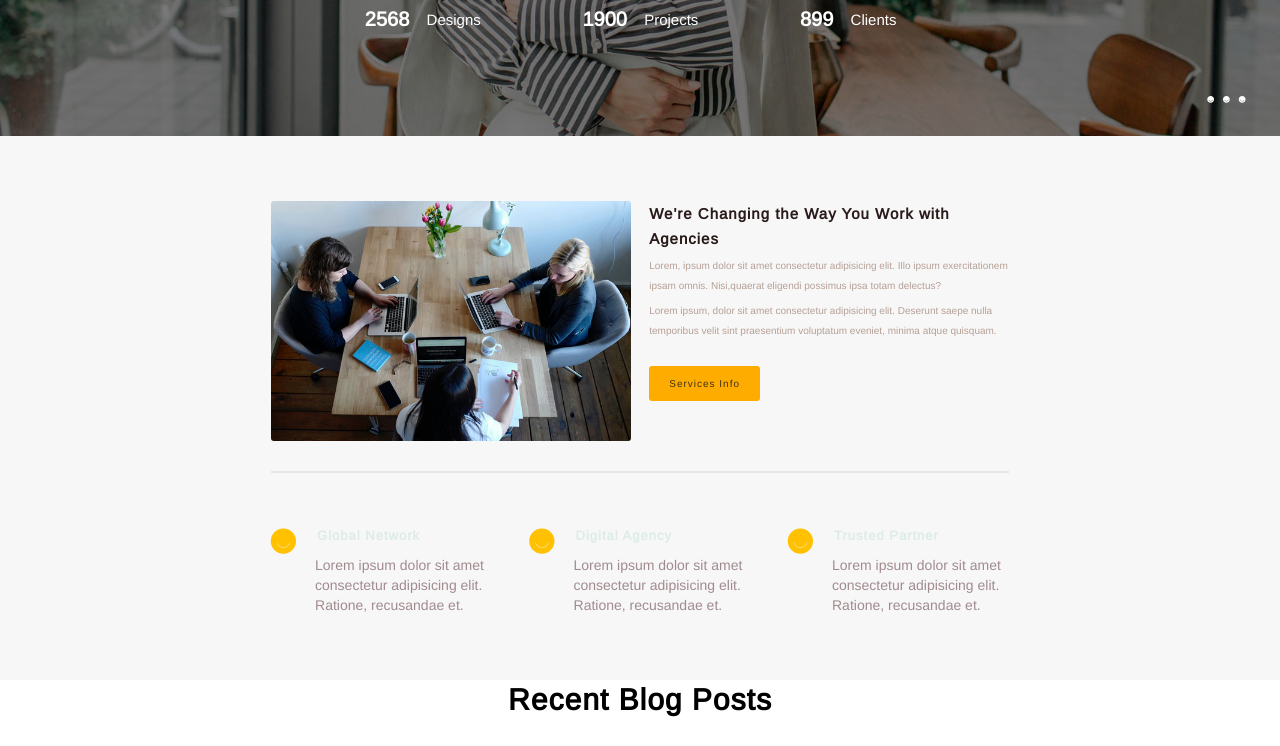
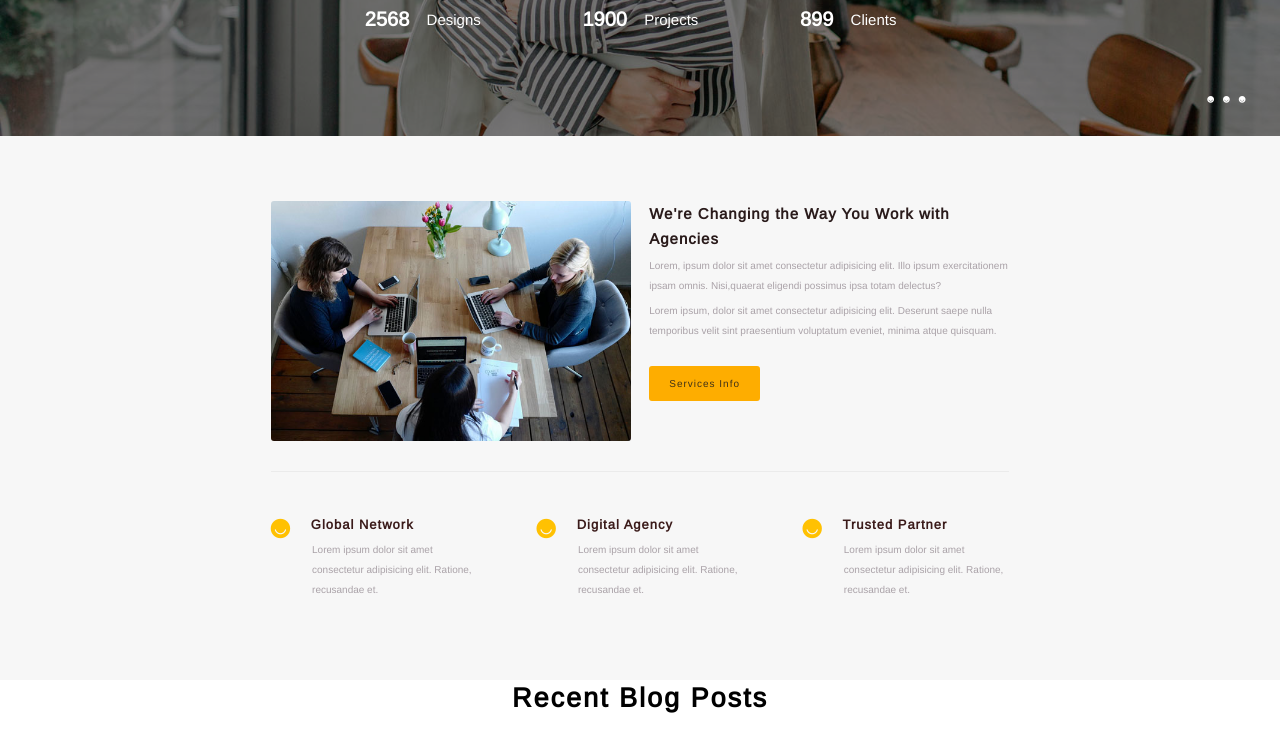
Before and after one commit to rchaitanyaaxioned/Infinitude, a plain HTML site: page index.html in a window 1280 px wide. Shown: the part 400-1146 px from the top of the page. Drawn offline with nearby package versions, Linux system fonts and the light colour scheme.

Commit message:
FIX: agencies section fixed

```diff
--- a/assets/css/style.css
+++ b/assets/css/style.css
@@ -502,7 +502,7 @@ nav {
   margin-right: 15%;
   font-size: 20px;
 }
-
+/*styling for dot list start here*/
 .dot-list {
   width: 100%;
   margin: 15px 0;
@@ -522,12 +522,13 @@ nav {
   font-family: "Font Awesome 5 Brands";
   text-indent: 0;
 }
+/*styling for dot list end here*/
 /*styling for banner content end here*/
 /*styling for banner section end here*/
 
 /*styling for agencies section start here*/
 .agencies {
-  padding: 65px 0;
+  padding: 65px 0 35px 0;
   background-color: #F7F7F7;
 }
 
@@ -536,7 +537,7 @@ nav {
   display: -webkit-box;
   display: -ms-flexbox;
   display: flex;
-  border-bottom: 2px solid #E6E6E6;
+  border-bottom: 1px solid #EBEBEB;
   -webkit-box-pack: justify;
   -ms-flex-pack: justify;
   justify-content: space-between;
@@ -553,6 +554,10 @@ nav {
   border-radius: 3px;
   object-fit: cover;
   object-position: center;
+}
+
+.agencies-article img:hover {
+  box-shadow: 0 4px 8px 0 rgba(0, 0, 0, 0.2), 0 6px 20px 0 rgba(0, 0, 0, 0.19);
 }
 
 .agencies-info {
@@ -568,11 +573,16 @@ nav {
   text-transform: capitalize;
   line-height: 25px;
   letter-spacing: 1px;
+  transition: text-decoration 0.5s ease;
+}
+
+.article-heading-a:hover {
+  text-decoration: underline;
 }
 
 .agencies-info p {
   margin: 5px 0;
-  color: #B6A096;
+  color: #AAA2A8;
   font-size: 10px;
   line-height: 20px;
 }
@@ -588,53 +598,39 @@ nav {
   transition: background-color 0.5s ease, border 0.5s ease, color 0.5s ease;
 }
 
-/* .agencies-info a {
-  margin-top: 15px;
-  padding: 10px 5%;
-  background-color: #FEAD00;
-  border: 1px solid #FEAD00;
-  border-radius: 4px;
-  color: #2D451E;
-  font-size: 12px;
+.agencies-list {
+  padding: 45px 0;
+  display: flex;
+  justify-content: space-between;
+}
+
+.agencies-list li {
+  -ms-flex-preferred-size: 30%;
+  flex-basis: 28%;
+}
+
+.sub-article h5 {
+  display: flex;
+  align-items: flex-start;
+}
+
+.article-subheading-a {
+  width: 100%;
+  color: #3B1B1A;
+  font-size: 13px;
   font-weight: bold;
   text-transform: capitalize;
-  -webkit-transition: background-color 0.5s ease, border 0.5s ease, color 0.5s ease;
-  -o-transition: background-color 0.5s ease, border 0.5s ease, color 0.5s ease;
-  transition: background-color 0.5s ease, border 0.5s ease, color 0.5s ease;
-} */
-
-.agencies-list {
-  padding-top: 55px;
-  display: -webkit-box;
-  display: -ms-flexbox;
-  display: flex;
-  -webkit-box-pack: justify;
-  -ms-flex-pack: justify;
-  justify-content: space-between;
-}
-
-.agencies-list li {
-  -ms-flex-preferred-size: 30%;
-  flex-basis: 30%;
-}
-
-.agencies-list h5 {
-  display: -webkit-box;
-  display: -ms-flexbox;
-  display: flex;
-  -webkit-box-align: start;
-  -ms-flex-align: start;
-  align-items: flex-start;
-  color: #1D2531;
-  font-size: 17px;
-  font-weight: bold;
-  text-transform: capitalize;
-}
-
-.agencies-list p {
+  transition: text-decoration 0.5s ease;
+}
+
+.article-subheading-a:hover {
+  text-decoration: underline;
+}
+
+.sub-article p {
   padding-left: 20%;
-  color: #A08B8F;
-  font-size: 14px;
+  color: #AAA2A8;
+  font-size: 10px;
   line-height: 20px;
 }
 
@@ -642,11 +638,10 @@ nav {
   padding-right: 10%;
   content: "\f5f1";
   color: #FFC102;
-  font-size: 25px;
+  font-size: 20px;
   font-family: "Font Awesome 5 Brands";
   text-indent: 0;
 }
-
 /*styling for agencies section end here*/
 
 /*styling for blog section start here*/
@@ -655,17 +650,17 @@ nav {
   width: 100%;
 }
 
-.blog h3 {
+h3 {
   padding-top: 3px;
-  font-size: 30px;
+  font-size: 27px;
   font-weight: bold;
   text-align: center;
   text-transform: capitalize;
-  letter-spacing: 1px;
+  letter-spacing: 2px;
 }
 
 .blog-list {
-  margin-top: 40px;
+  margin-top: 35px;
   display: -webkit-box;
   display: -ms-flexbox;
   display: flex;
```
